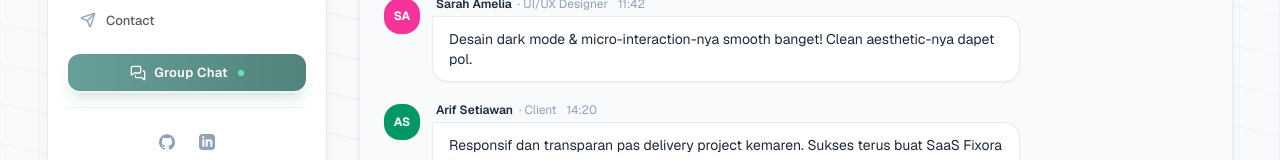
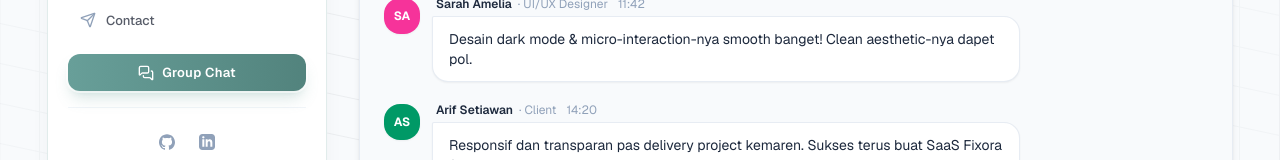
Before and after one commit to arttVinci/heytraa.com, a Next.js app: page /en/chat in a window 1280 px wide. Shown: the part 440-600 px from the top of the page. Built offline with nearby package versions, Linux system fonts and the light colour scheme.

Commit message:
style: remove pulse indicator from group chat nav link

```diff
--- a/shared/components/layout/sidebar-navbar.tsx
+++ b/shared/components/layout/sidebar-navbar.tsx
@@ -171,7 +171,6 @@ export function SidebarNavbar() {
 
           <MessagesSquare className="w-4 h-4 text-white group-hover:scale-110 transition-transform duration-200" />
           <span>{lang === "id" ? "Grup Chat" : "Group Chat"}</span>
-          <span className="w-1.5 h-1.5 rounded-full bg-emerald-300 animate-pulse ml-0.5" />
         </Link>
       </div>
 
```
